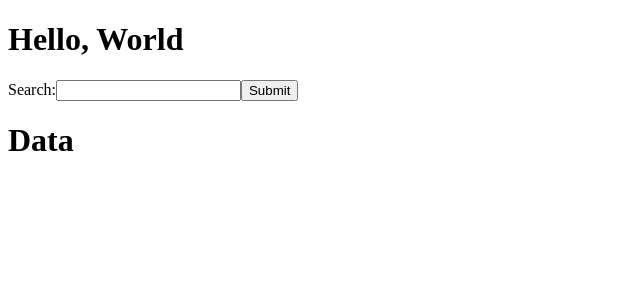
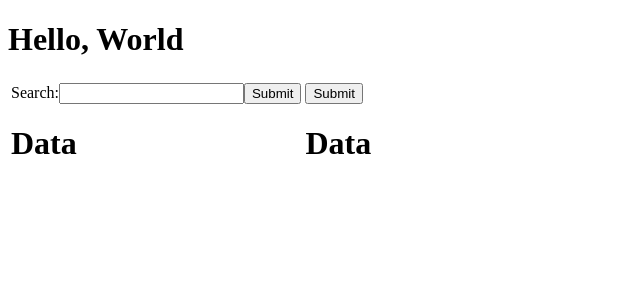
Before and after one commit to bur4an/helpdesk, a React app: page / in a window 1280 px wide. Shown: the top 300 px of the page, without its empty margins (0-640 px from the left). Built offline with nearby package versions, Linux system fonts and the light colour scheme.

Commit message:
2 x forms component

```diff
--- a/app.js
+++ b/app.js
@@ -5,6 +5,7 @@ const bodyParser = require('body-parser')
 const session = require('express-session')
 
 const data = require('./routes/data')
+const fileData = require('./routes/fileData')
 
 app.use(express.static(path.join(__dirname, 'public')));
 app.use(bodyParser.urlencoded({ extended: true }))
@@ -17,6 +18,7 @@ app.use(session({
 }))
 
 app.use('/data', data)
+app.use('/fileData', fileData)
 
 // The "catchall" handler: for any request that doesn't
 // match one above, send back React's index.html file.
--- a/package.json
+++ b/package.json
@@ -25,6 +25,8 @@
   "dependencies": {
     "ebay-api": "^1.13.7",
     "express-session": "^1.15.6",
+    "fast-csv": "^2.4.1",
+    "fs": "0.0.1-security",
     "material-ui": "^0.20.0",
     "path": "^0.12.7",
     "react": "^16.2.0",
--- a/routes/data.js
+++ b/routes/data.js
@@ -1,12 +1,12 @@
 var express = require('express')
 var router = express.Router()
+var ebay = require('ebay-api')
 
 router.post('/', function(req, res) {
   /**
    * example eBay API request to FindingService:findItemsByKeywords
    */
-
-  var ebay = require('ebay-api');
+  var items = [];
 
   var params = {
     keywords: req.body.search,
--- a/src/App.jsx
+++ b/src/components/App.jsx
@@ -1,5 +1,6 @@
 import React from 'react';
 import DataForm from './DataForm.jsx';
+import FileDataForm from './FileDataForm.jsx'
 
 function Welcome(props) {
   return <h1>Hello, {props.name}</h1>;
@@ -10,7 +11,12 @@ class App extends React.Component {
     return(
       <div>
         <Welcome name="World" />
-        <DataForm />
+        <table>
+          <tr valign="top">
+          <td><DataForm /></td>
+          <td><FileDataForm /></td>
+          </tr>
+        </table>
       </div>
     )
   }
--- /dev/null
+++ b/src/components/DataForm.jsx
@@ -0,0 +1,49 @@
+import React from 'react';
+
+class DataForm extends React.Component {
+  constructor(props) {
+    super(props);
+    this.state = {input: '', data: []};
+
+    this.handleChange = this.handleChange.bind(this);
+    this.handleSubmit = this.handleSubmit.bind(this);
+  }
+
+  handleChange(event) {
+    this.setState({input: event.target.value});
+  }
+
+  handleSubmit(event) {
+    this.setState({data:[]});
+    fetch('/data', {
+        method:'POST',
+        headers: {
+          'Content-Type': 'application/json'
+        },
+        body: JSON.stringify({search: this.state.input})
+        })
+      .then(res => res.json())
+      .then(list => this.setState({ data: list }));
+    event.preventDefault();
+  }
+
+  render() {
+    return (
+      <div>
+        <form onSubmit={this.handleSubmit}>
+          <label>
+            Search:
+            <input type="text" value={this.state.input} onChange={this.handleChange} />
+          </label>
+          <input type="submit" value="Submit" />
+        </form>
+        <h1>Data</h1>
+        { this.state.data.map(list =>
+          <div key={list.itemId}>{list.title}</div>
+        )}
+      </div>
+    );
+  }
+}
+
+export default DataForm;
--- a/src/DataForm.jsx
+++ b/src/components/FileDataForm.jsx
@@ -1,26 +1,26 @@
 import React from 'react';
 
-class DataForm extends React.Component {
+class FileDataForm extends React.Component {
   constructor(props) {
     super(props);
     this.state = {input: '', data: []};
 
-    this.handleChange = this.handleChange.bind(this);
+    //this.handleChange = this.handleChange.bind(this);
     this.handleSubmit = this.handleSubmit.bind(this);
   }
 
-  handleChange(event) {
+  /*handleChange(event) {
     this.setState({input: event.target.value});
-  }
+  }*/
 
   handleSubmit(event) {
     this.setState({data:[]});
-    fetch('/data',{
-        method:'POST',
-        headers: {
+    fetch('/fileData', {
+        method:'GET',
+        /*headers: {
           'Content-Type': 'application/json'
-        },
-        body: JSON.stringify({search: this.state.input})
+        },*/
+        //body: JSON.stringify({search: this.state.input})
         })
       .then(res => res.json())
       .then(list => this.setState({ data: list }));
@@ -31,19 +31,15 @@ class DataForm extends React.Component {
     return (
       <div>
         <form onSubmit={this.handleSubmit}>
-          <label>
-            Search:
-            <input type="text" value={this.state.input} onChange={this.handleChange} />
-          </label>
           <input type="submit" value="Submit" />
         </form>
         <h1>Data</h1>
           { this.state.data.map(list =>
-            <div key={list.itemId}>{list.title}</div>
+            <div key={list["Ingram Part Number"]}>{list["Ingram Part Description"]}</div>
           )}
       </div>
     );
   }
 }
 
-export default DataForm;
+export default FileDataForm;
--- a/src/index.jsx
+++ b/src/index.jsx
@@ -1,6 +1,6 @@
 import React from 'react';
 import ReactDOM from 'react-dom';
-import App from './App.jsx'
+import App from './components/App.jsx'
 
 ReactDOM.render(
   <App />,
```
Also changed, not shown: routes/fileData.js (added, +27 -0 lines), 2 other files (tests, documents, lock files or other folders).
